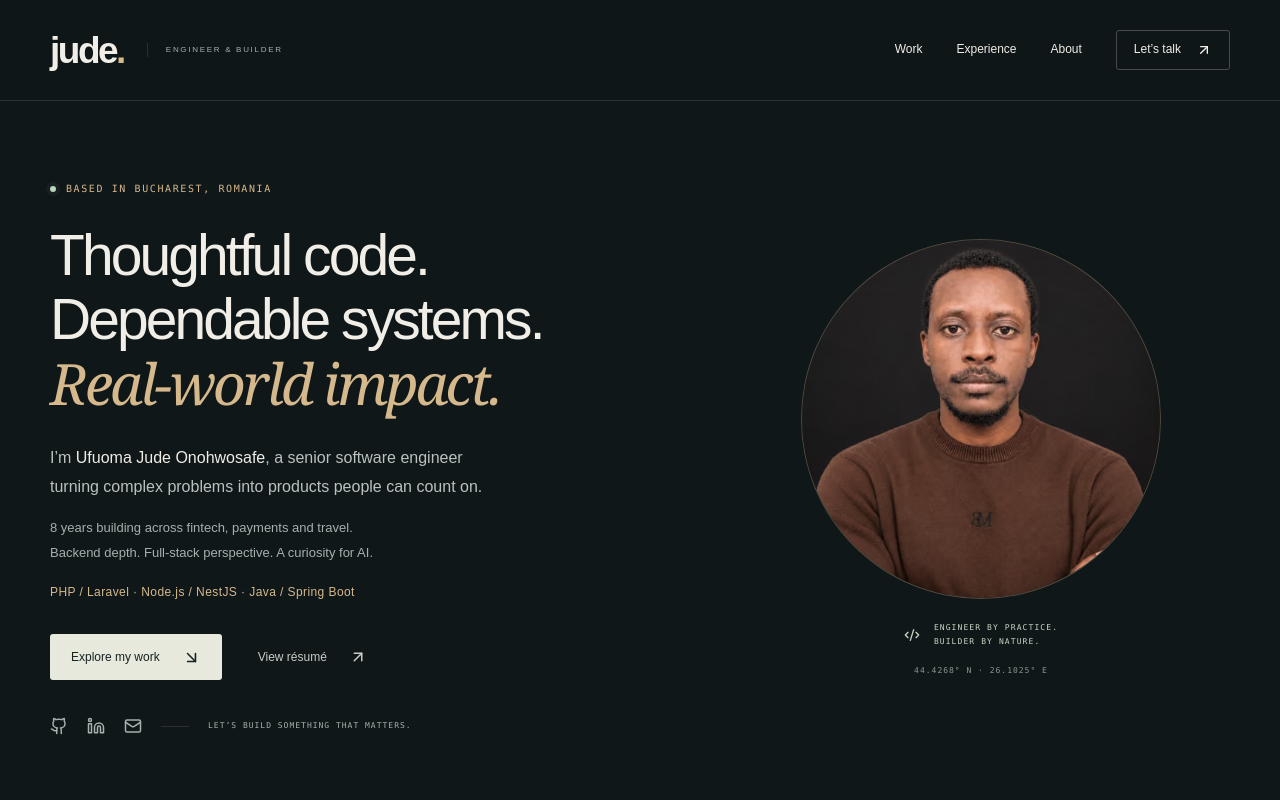
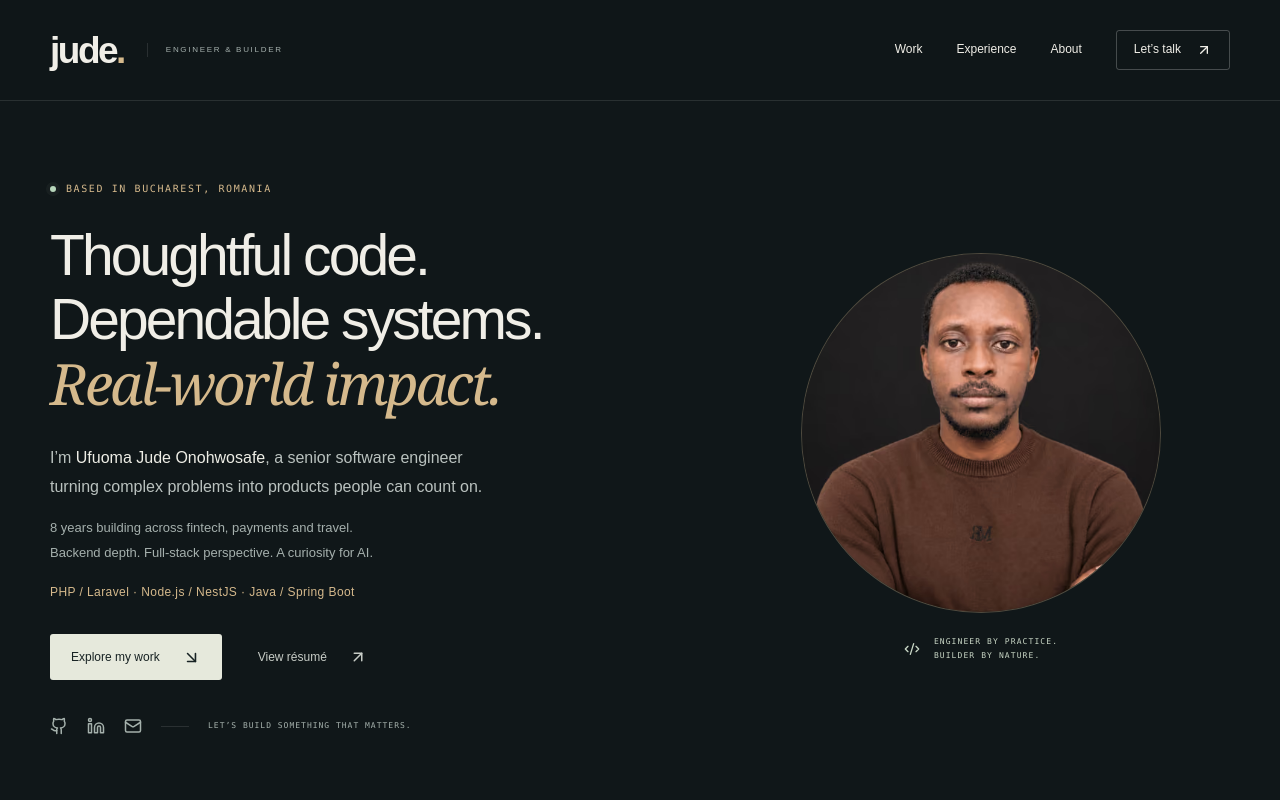
Before and after one commit to jude4/Judeverse, a Next.js app: page /Judeverse/ in a window 1280 px wide. Shown: the top 800 px of the page. Built offline with nearby package versions, Linux system fonts and the light colour scheme.

Commit message:
Remove location coordinates from portrait

```diff
--- a/components/Portfolio.tsx
+++ b/components/Portfolio.tsx
@@ -457,9 +457,6 @@ export default function Portfolio() {
                 BUILDER BY NATURE.
               </span>
             </div>
-            <span className="pf-portrait-coordinate">
-              44.4268° N · 26.1025° E
-            </span>
           </div>
         </section>
         <div className="pf-proof pf-container">
```
